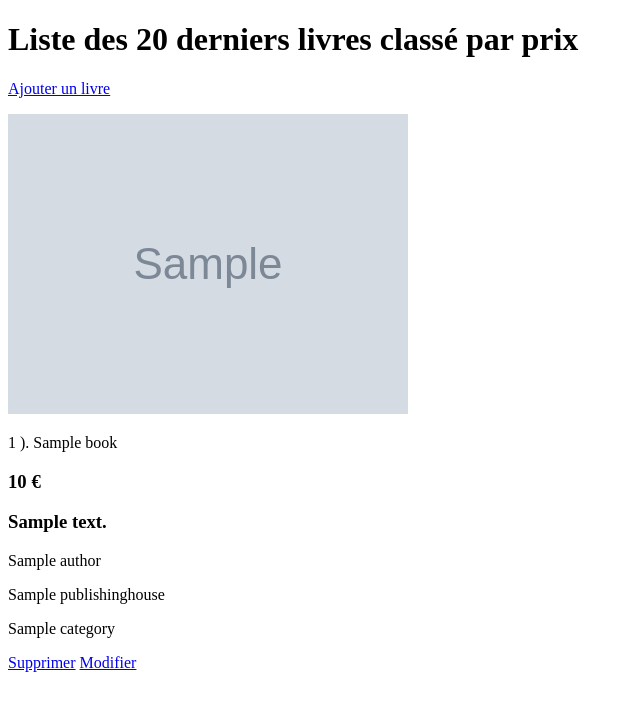
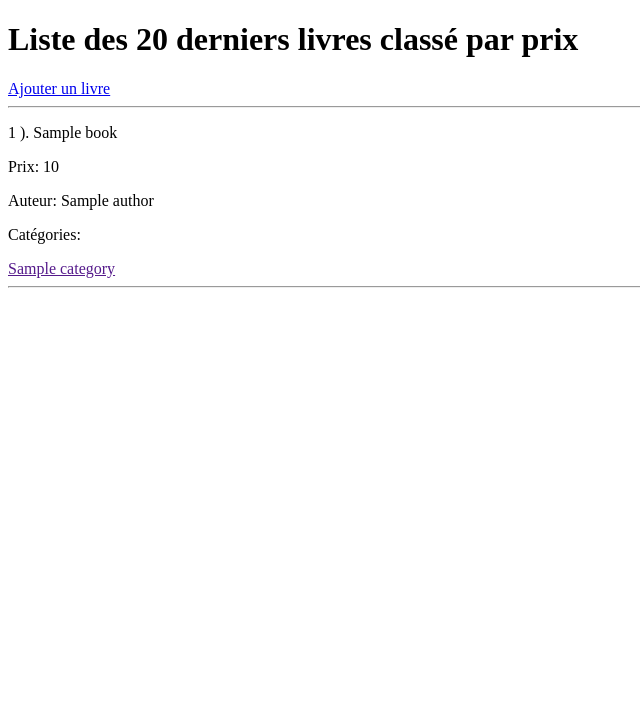
Before and after one commit to Nguyen-Minh-Kha/symfony-intermediaire-23-27-01, a Symfony app: template templates/front/home/result.html.twig in a window 1280 px wide. Shown: the top 711 px of the page, without its empty margins (0-640 px from the left). Run offline with Twig, Linux system fonts and the light colour scheme; the template is opened without the code that fills it: most values are stand-ins (such as "Sample title", 1, 10 or a date in 2020); grey boxes marked "Sample" are stand-in pictures; some libraries are stand-ins or nearby versions.

Commit message:
Correction

```diff
--- a/templates/front/home/result.html.twig
+++ b/templates/front/home/result.html.twig
@@ -4,37 +4,24 @@
 
 {% block body %}
     <h1>Liste des 20 derniers livres classé par prix</h1>
+
     <nav>
     <a href="{{ path('app_book_create') }}"> Ajouter un livre</a>
     </nav>
+    <hr />
     {% for book in books %}
     {% set counter = ( counter | default(0) ) + 1 %}
         <div>
-            {% if book.imageUrl %}
-             <p>
-                {# afin d'afficher une image locale:
-                 <img src="{{ asset('images/maze.png') }}" alt="{{ book.title }}" />
-                 #}
-                 <img src="{{ book.imageUrl }}" alt="{{ book.title }}" />
-             </p>
-            {% endif %}
             <p> {{ counter ~ ' ). ' ~ book.title }}</p>
-            <h3> {{ book.price }} € </h3>
-            <h3> {{ book.description }}</h3>
-            {% if book.author %}
-                <p> {{ book.author.name }}</p>
-            {% endif %}
-            {% if book.publishinghouse %}
-                <p> {{ book.publishinghouse.name }}</p>
-            {% endif %}
-            {% for cat in book.categories %}
-                <p> {{ cat.name }}</p>
-            {% endfor %}
-
-
-            <a href="{{ path('app_book_remove' , {id: book.id})}}"> Supprimer</a>
-            <a href="{{ path('app_book_update' , {id: book.id})}}"> Modifier</a>
-
+            <p> Prix: {{ book.price }} </p>
+            <p> Auteur: {{ book.author.name }}</p>
+            <p> Catégories: </p>
+            <nav>
+                {% for category in book.categories %}
+                    <a href=""> {{category.name}}</a>
+                {% endfor %}
+            </nav>
         </div>
+        <hr />
     {% endfor %}
 {% endblock %}
```
Also changed, not shown: src/Controller/front/HomeController.php (+6 -7 lines).
